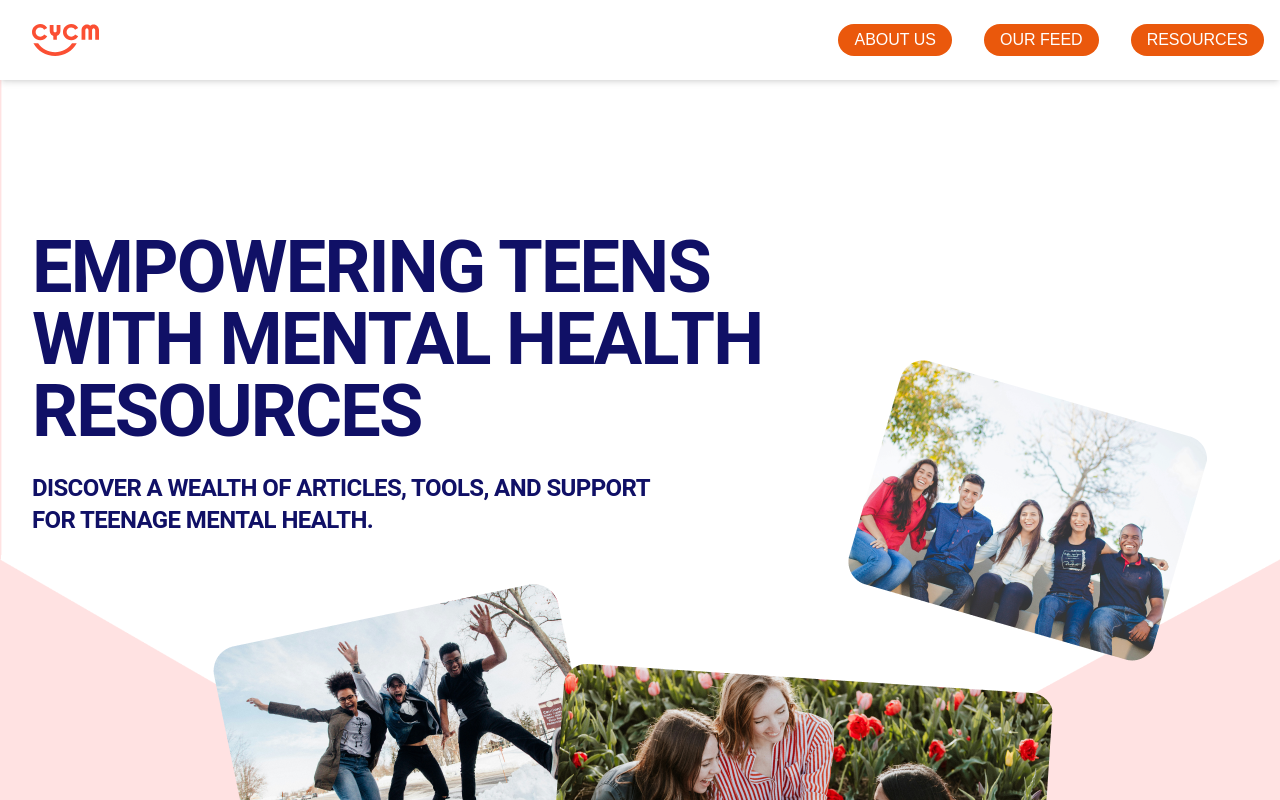
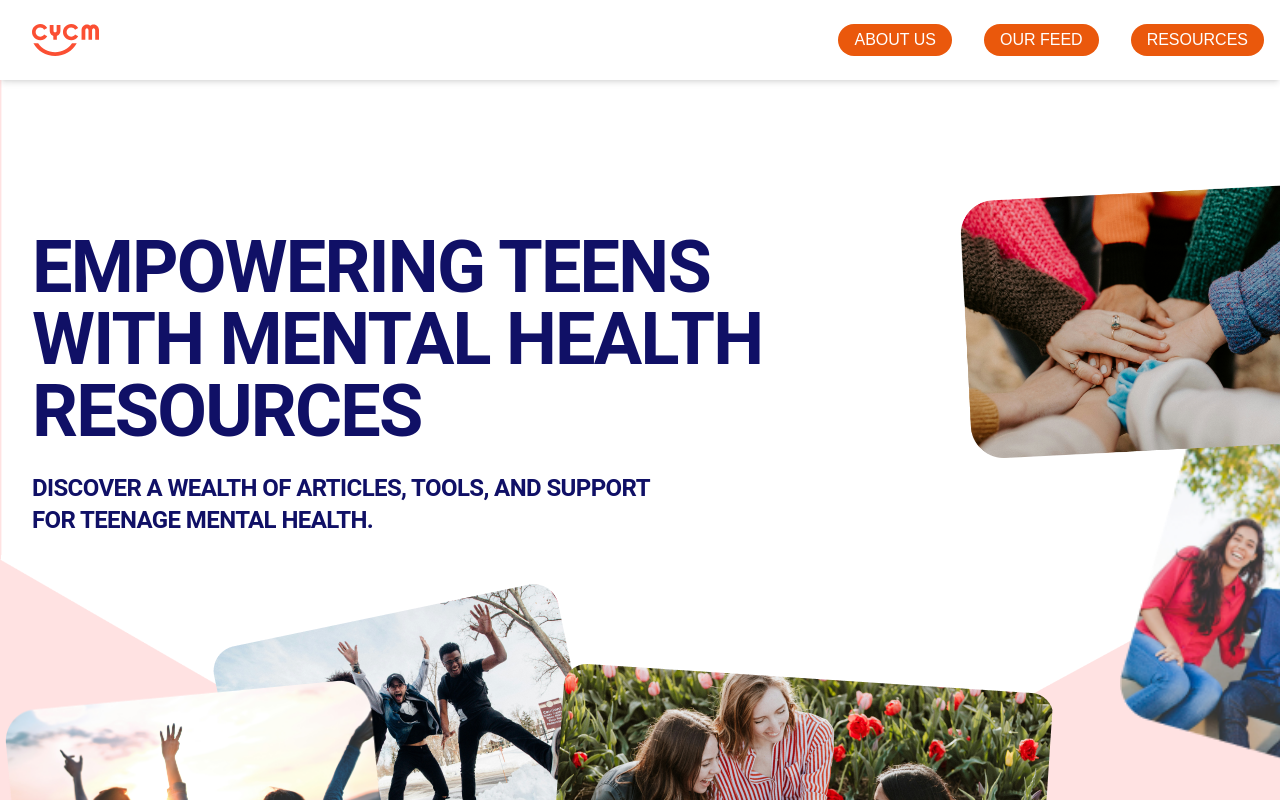
Before and after one commit to hicsail/cycm-ionic, a React (Vite) app: page / in a window 1280 px wide. Built offline with nearby package versions, Linux system fonts and the light colour scheme; no server answers.

Commit message:
Feat: added images

```diff
--- a/src/components/NewHero.tsx
+++ b/src/components/NewHero.tsx
@@ -25,9 +25,15 @@ export default function NewHero() {
       <div className="w-full max-w-7xl relative">
         <img
           src="pic3.png"
-          className="absolute lg:block hidden w-auto h-auto z-0 left-[53rem] top-[-15rem]"
+          className="absolute lg:block hidden w-[45%] h-auto z-0 left-[70rem] top-[-15rem]"
           alt="Rectangle"
         />
+        <img
+          src="pic4.png"
+          className="absolute lg:block hidden w-[30%] h-auto z-0 left-[60rem] top-[-26rem]"
+          alt="Rectangle"
+        />
+
         <div className="flex relative translate-x-[-50%] lg:left-2/3 left-[55%] lg:top-[-10rem] top-[-8rem]">
           <img
             src="pic1.png"
@@ -40,6 +46,11 @@ export default function NewHero() {
             alt="Rectangle"
           />
           <img
+            src="pic5.png"
+            className="absolute h-auto z-10 left-[-8rem] lg:left-[-13rem] w-[40%] lg:w-[30%] top-[15rem]"
+            alt="Rectangle"
+          />
+          <img
             src="pic3.png"
             className="absolute lg:hidden block w-[40%] h-auto z-0 left-[20%] sm:top-[20rem] top-[15rem]"
             alt="Rectangle"
```
Also changed, not shown: public/pic4.png (added), public/pic5.png (added).
